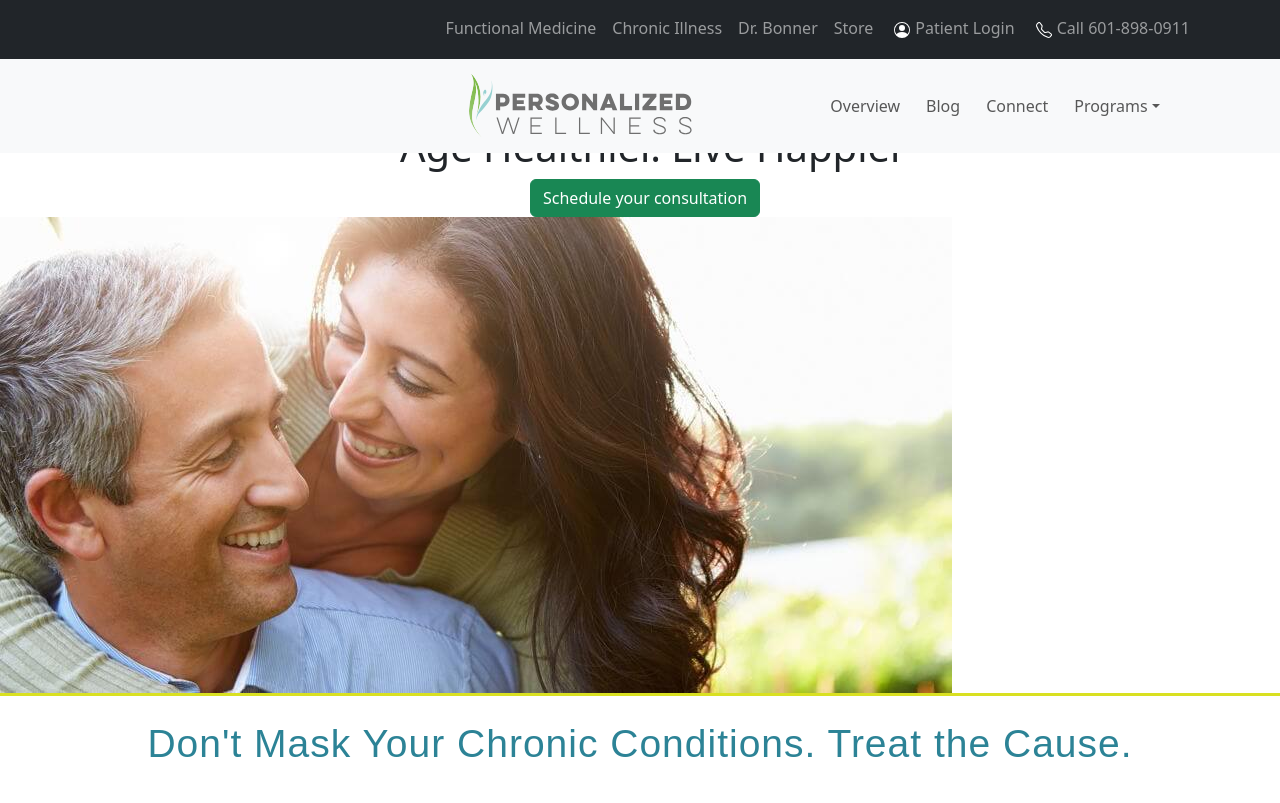
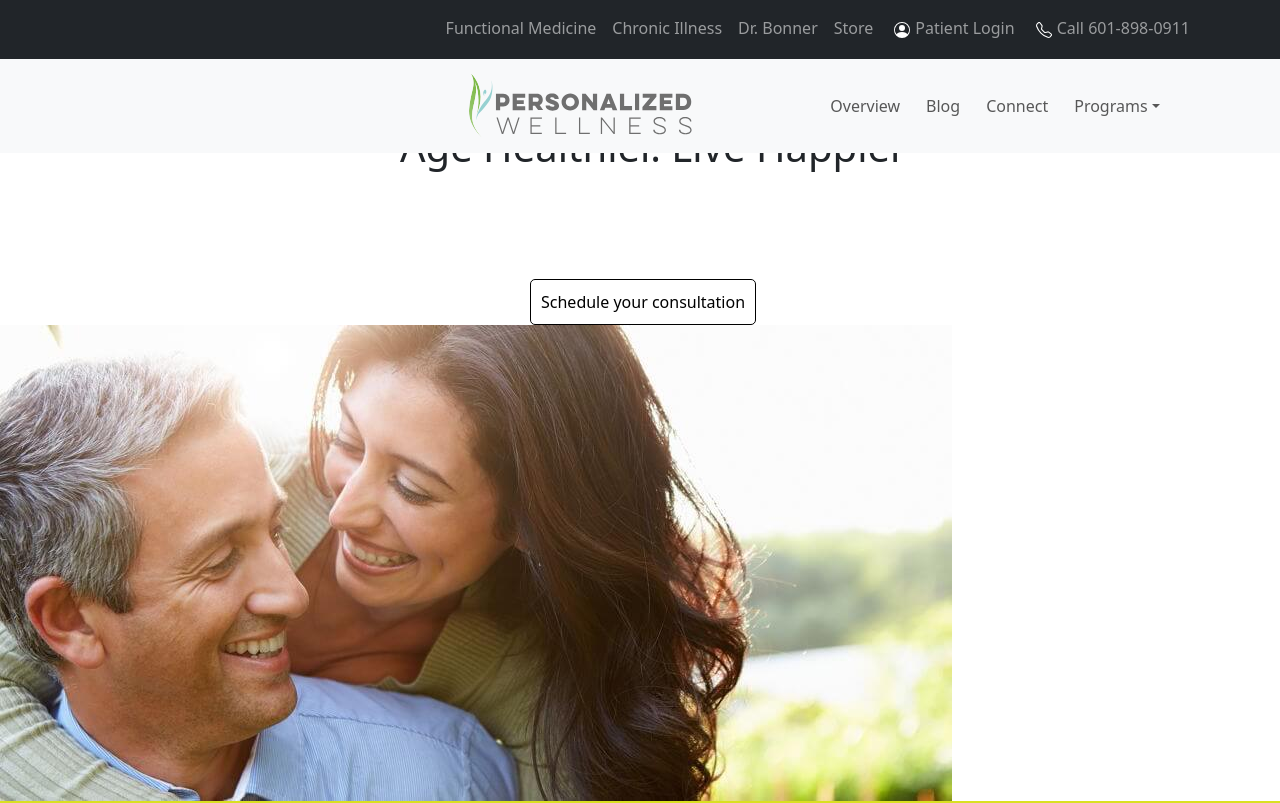
Before and after one commit to lucasbonner/welldoc, a React app: page / in a window 1280 px wide. Shown: the top 803 px of the page. Built offline with nearby package versions, Linux system fonts and the light colour scheme; the HTML template or start-up script is replaced by a standard one.

Commit message:
Small stylistic changes

```diff
--- a/src/App.js
+++ b/src/App.js
@@ -10,7 +10,7 @@ import '../node_modules/bootstrap/dist/css/bootstrap.min.css';
 
 export default function App() {
     return (
-        <div>
+        <div className="appHolder">
             <div className="headerHolder">
                 <TopNavigationbar />
                 <MainNavigationbar />
--- a/src/Footer/Footer.jsx
+++ b/src/Footer/Footer.jsx
@@ -5,7 +5,7 @@ export default function Footer() {
     return (
         <div className="footerHolder navbar-fixed-bottom" id="holder">
             <footer className="inner footer">
-                <div className="logo-container">
+                <div className="logoContainer">
                     <img style={{padding: 5}} className="logos" src="logos/fellowship.jpg"/>
                     <img style={{padding: 5}} className="logos" src="logos/anesthesia_logo.png"/>
                     <img style={{padding: 5}} className="logos" src="logos/abaarm.jpg"/>
--- a/src/Footer/Footer.scss
+++ b/src/Footer/Footer.scss
@@ -6,7 +6,7 @@
     margin-bottom: 0;
 }
 
-.logo-container {
+.logoContainer {
     display: flex;
     justify-content: space-between;
     padding-top: 50px;
@@ -30,6 +30,7 @@
     border-width: 0px;
     border-top-width: 5px;
     border-bottom: 0px;
+    min-height: 50vh;
 }
 
 p {
--- a/src/Splash/Splash.jsx
+++ b/src/Splash/Splash.jsx
@@ -6,7 +6,7 @@ export default function Splash() {
         <div className="splashParent">
             <div className="text-holder">
                 <h1>Age Healthier. Live Happier</h1>
-                <button type="button" className="btn btn-success">Schedule your consultation</button>
+                <button type="button" className="button">Schedule your consultation</button>
             </div>
             <div className="splash-holder">
                 <img className="splash" src="logos/splash.jpg" />
--- a/src/Splash/Splash.scss
+++ b/src/Splash/Splash.scss
@@ -21,6 +21,20 @@
     padding-top: 120px;
 }
 
-.btn {
+.button {
+    margin-top: 100px;
     margin-left: 130px;
+    background:none;
+    border: solid black .1px;
+    border-radius: 5px;
+    padding: 10px
 }
+
+.button:hover {
+    margin-top: 100px;
+    margin-left: 130px;
+    color: white;
+    background:orange;
+    border: solid black .1px;
+    padding: 10px
+}
```
